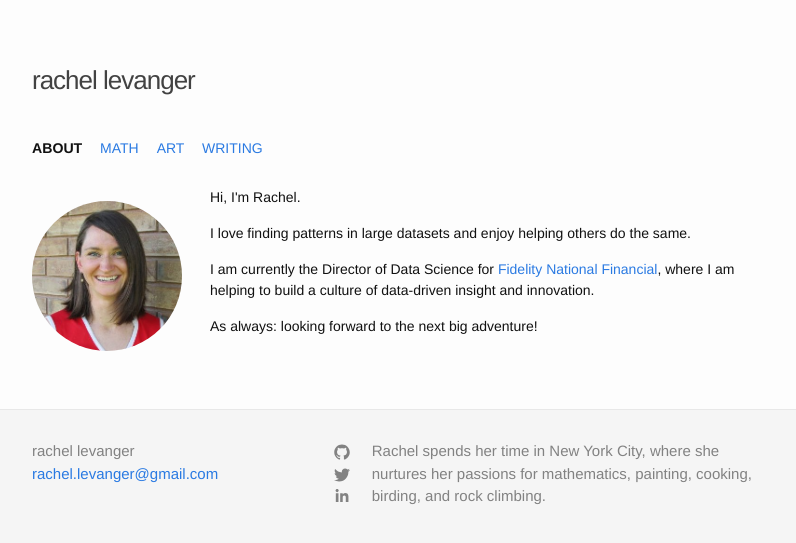
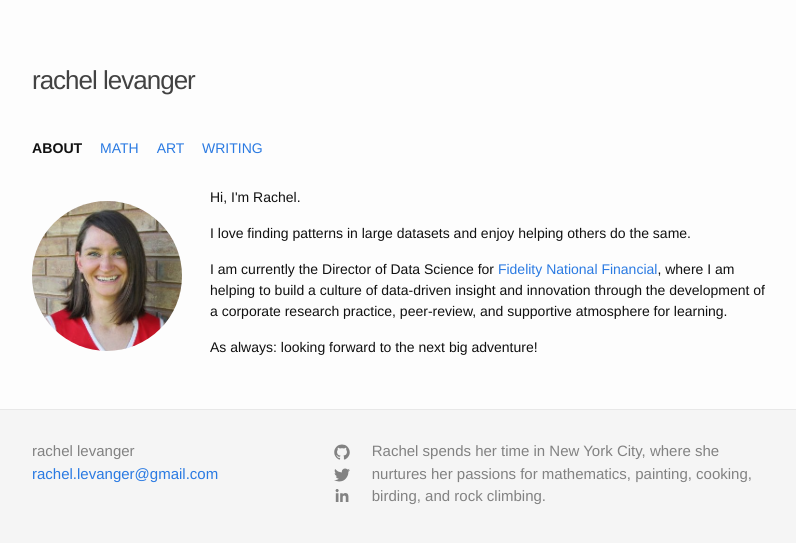
Before and after one commit to rachellevanger/rachellevanger.com, a Jekyll site: the page built from index.html, in a window 1280 px wide. Shown: the top 543 px of the page, without its empty margins (238-1034 px from the left). Built offline with Jekyll 4.4.1, drawn with Linux system fonts in a browser that asks for light colours; some web fonts are replaced.

Commit message:
Updating statement.

```diff
--- a/index.html
+++ b/index.html
@@ -12,7 +12,7 @@ layout: default
 
      <p>I love finding patterns in large datasets and enjoy helping others do the same.</p>
 
-     <p>I am currently the Director of Data Science for <a href="http://www.fnf.com">Fidelity National Financial</a>, where I am helping to build a culture of data-driven insight and innovation.</p>
+     <p>I am currently the Director of Data Science for <a href="http://www.fnf.com">Fidelity National Financial</a>, where I am helping to build a culture of data-driven insight and innovation through the development of a corporate research practice, peer-review, and supportive atmosphere for learning.</p>
 
 <!--
 
```
